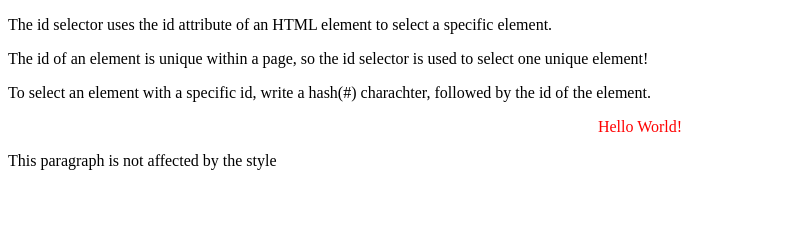
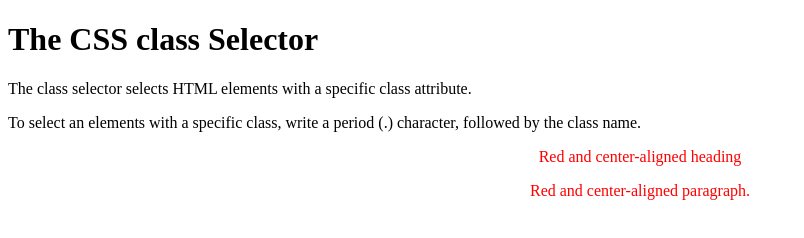
Before and after one commit to rahatho/css-w3school80, a plain HTML site: page index.html in a window 1280 px wide. Shown: the whole page, without its empty margins (0-804 px from the left). Drawn offline with Linux system fonts and the light colour scheme.

Commit message:
css-class-selector

```diff
--- a/index.html
+++ b/index.html
@@ -15,20 +15,22 @@ This page will explain the most basic CSS selectors.-->
     <meta charset="UTF-8">
     <meta name="viewport" content="width=device-width, initial-scale=1.0">
     <style>
-        #para1 {
+        .center {
             text-align: center;
             color: red;
         }
     </style>
-    <title>CSS id selector</title>
+    <title>CSS class selector</title>
 </head>
 <body>
+    <h1>The CSS class Selector</h1>
+
     <p>
-        The id selector uses the id attribute of an HTML element to select a specific element.
+        The class selector selects HTML elements with a specific class attribute.
     </p>
-    <p>The id of an element is unique within a page, so the id selector is used to select one unique element!</p>
-    <p>To select an element with a specific id, write a hash(#) charachter, followed by the id of the element.</p>
-    <p id="para1">Hello World!</p>
-    <p>This paragraph is not affected by the style</p>
+
+    <p>To select an elements with a specific class, write a period (.) character, followed by the class name.</p>
+    <p class="center">Red and center-aligned heading</p>
+    <p class="center">Red and center-aligned paragraph.</p>
 </body>
 </html>
```
